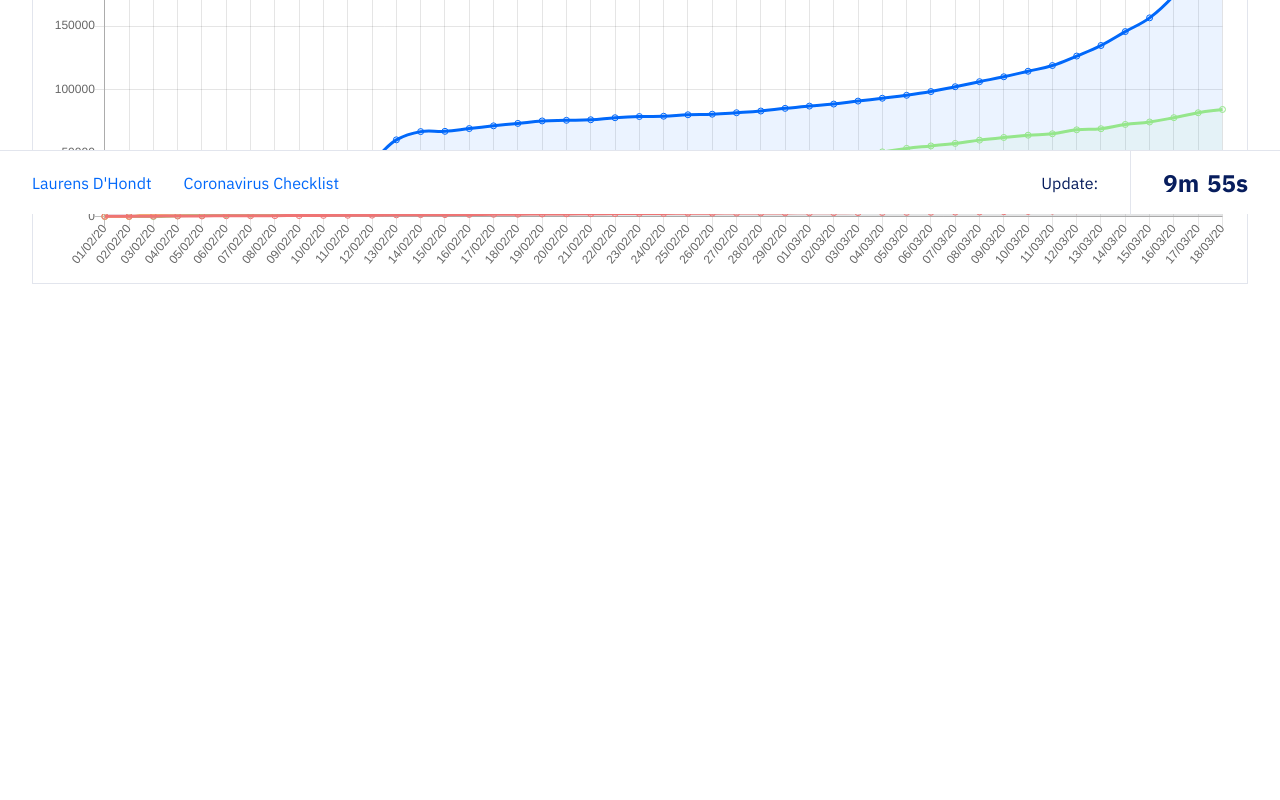
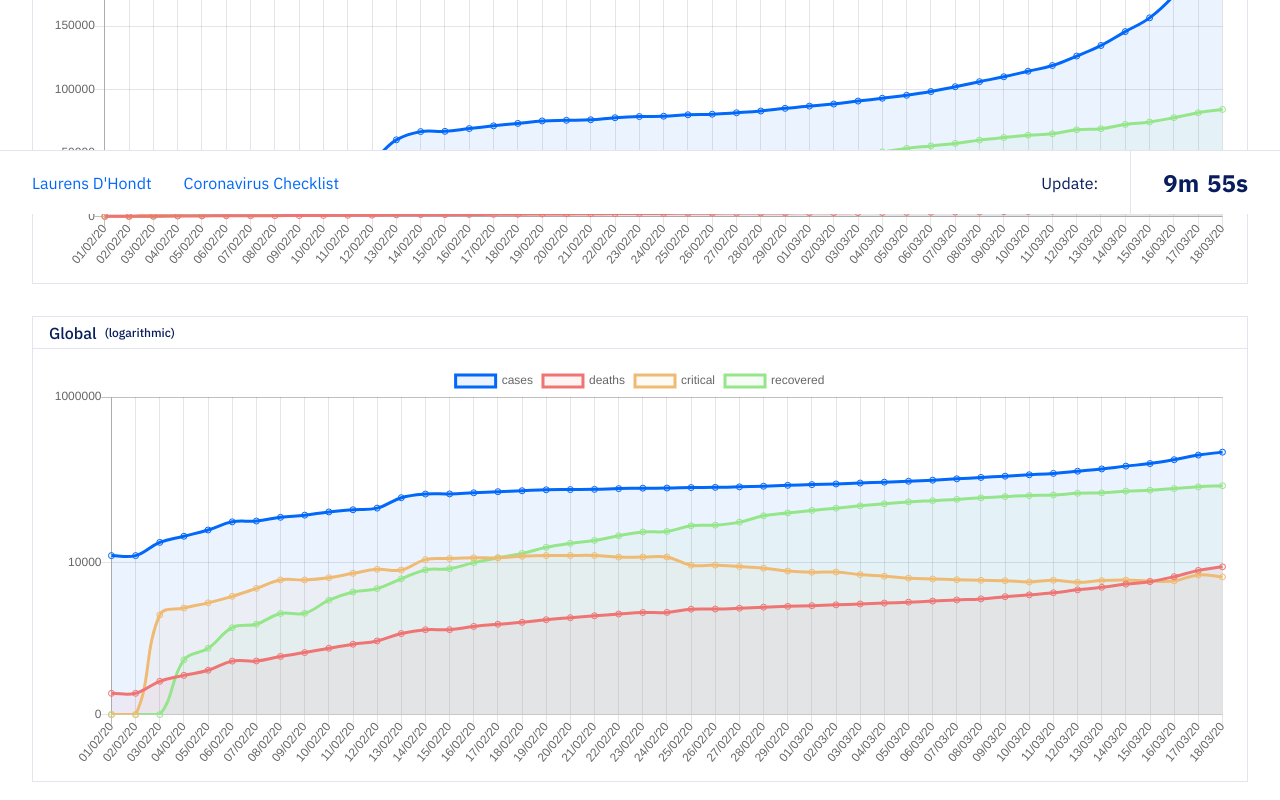
Before and after one commit to dhondtlaurens/covid-19, a Vue app: page /#/ in a window 1280 px wide. Shown: the part 586-1386 px from the top of the page. Before the commit the page ends 966 px from the top, so only its background shows below. Built offline with nearby package versions, Linux system fonts and the light colour scheme; no server answers; what tailwindcss-transitions would draw is missing.

Commit message:
added logarithmic scale

```diff
--- a/src/assets/json/translations.json
+++ b/src/assets/json/translations.json
@@ -6,7 +6,9 @@
         "empty":"Geen resultaten"
       },
       "charts":{
-        "global":"Globaal"
+        "global": "Globaal",
+        "linear": "lineair",
+        "logarithmic": "logaritmisch"
       },
       "footer":{
         "refresh": "Update:"
@@ -31,7 +33,9 @@
         "empty":"No results"
       },
       "charts":{
-        "global":"Global"
+        "global":"Global",
+        "linear": "linear",
+        "logarithmic": "logarithmic"
       },
       "footer":{
         "refresh": "Update:"
--- a/src/components/charts/curve/Curve.vue
+++ b/src/components/charts/curve/Curve.vue
@@ -7,12 +7,16 @@
       <div class="w-full h-full border border-gray-100">
         <div class="flex items-center px-16 h-32 text-blue-300 font-medium text-16 border-b border-gray-100">
           {{ getAppActive }}
+
+          <div class="text-12 pl-8">
+            ({{ $t('components.charts.linear') }})
+          </div>
         </div>
 
         <div class="p-16">
           <line-chart
             :chartData="computedCountryChartData"
-            :options="options"
+            :options="optionsLinear"
           />
         </div>
       </div>
@@ -25,13 +29,62 @@
       <div class="w-full h-full border border-gray-100">
         <div class="flex items-center px-16 h-32 text-blue-300 font-medium text-16 border-b border-gray-100">
           {{ $t('components.charts.global') }}
+
+          <div class="text-12 pl-8">
+            ({{ $t('components.charts.linear') }})
+          </div>
         </div>
 
         <div class="p-16">
           <line-chart
             :key="updateTotal"
             :chartData="computedTotalChartData"
-            :options="options"
+            :options="optionsLinear"
+          />
+        </div>
+      </div>
+    </div>
+
+    <div
+      v-if="getAppActive !== ''"
+      class="w-full lg:w-1/2 px-16 mb-32"
+    >
+      <div class="w-full h-full border border-gray-100">
+        <div class="flex items-center px-16 h-32 text-blue-300 font-medium text-16 border-b border-gray-100">
+          {{ getAppActive }}
+
+          <div class="text-12 pl-8">
+            ({{ $t('components.charts.logarithmic') }})
+          </div>
+        </div>
+
+        <div class="p-16">
+          <line-chart
+            :chartData="computedCountryChartData"
+            :options="optionsLogarithmic"
+          />
+        </div>
+      </div>
+    </div>
+
+    <div
+      class="w-full px-16 mb-32"
+      :class="{'lg:w-1/2': getAppActive !== ''}"
+    >
+      <div class="w-full h-full border border-gray-100">
+        <div class="flex items-center px-16 h-32 text-blue-300 font-medium text-16 border-b border-gray-100">
+          {{ $t('components.charts.global') }}
+
+          <div class="text-12 pl-8">
+            ({{ $t('components.charts.logarithmic') }})
+          </div>
+        </div>
+
+        <div class="p-16">
+          <line-chart
+            :key="updateTotal"
+            :chartData="computedTotalChartData"
+            :options="optionsLogarithmic"
           />
         </div>
       </div>
@@ -49,9 +102,32 @@ export default {
   data () {
     return {
       updateTotal: 0,
-      options: {
+      optionsLinear: {
         maintainAspectRatio: false,
         response: true
+      },
+      optionsLogarithmic: {
+        maintainAspectRatio: false,
+        response: true,
+        scales: {
+          yAxes: [{
+            type: 'logarithmic',
+            ticks: {
+              min: 0,
+              max: 1000000,
+              callback: function (value, index, values) {
+                if (value === 1000000) return '1000000'
+                if (value === 100000) return '100000'
+                if (value === 10000) return '10000'
+                if (value === 1000) return '1000'
+                if (value === 100) return '100'
+                if (value === 10) return '10'
+                if (value === 0) return '0'
+                return null
+              }
+            }
+          }]
+        }
       }
     }
   },
```
